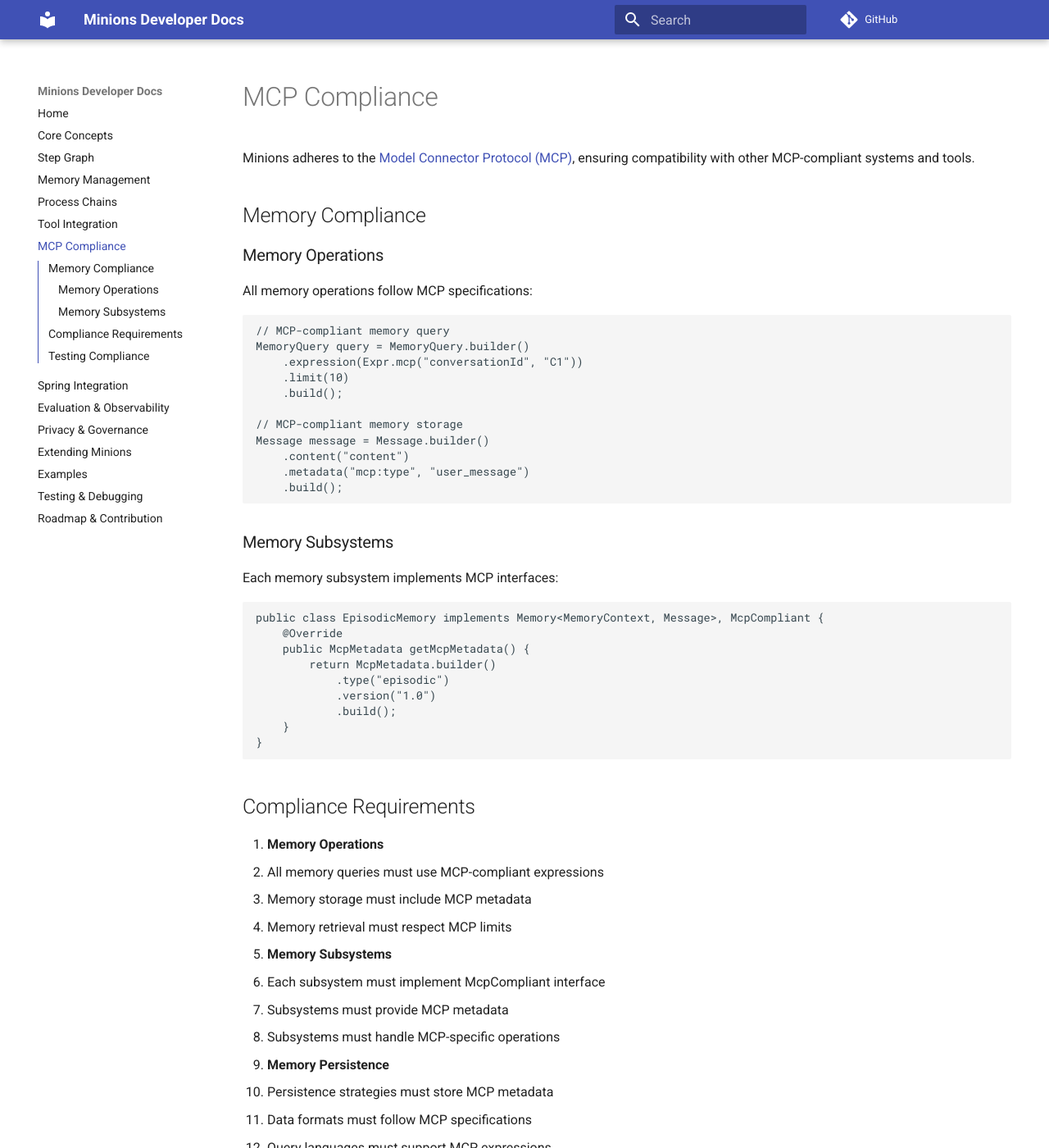
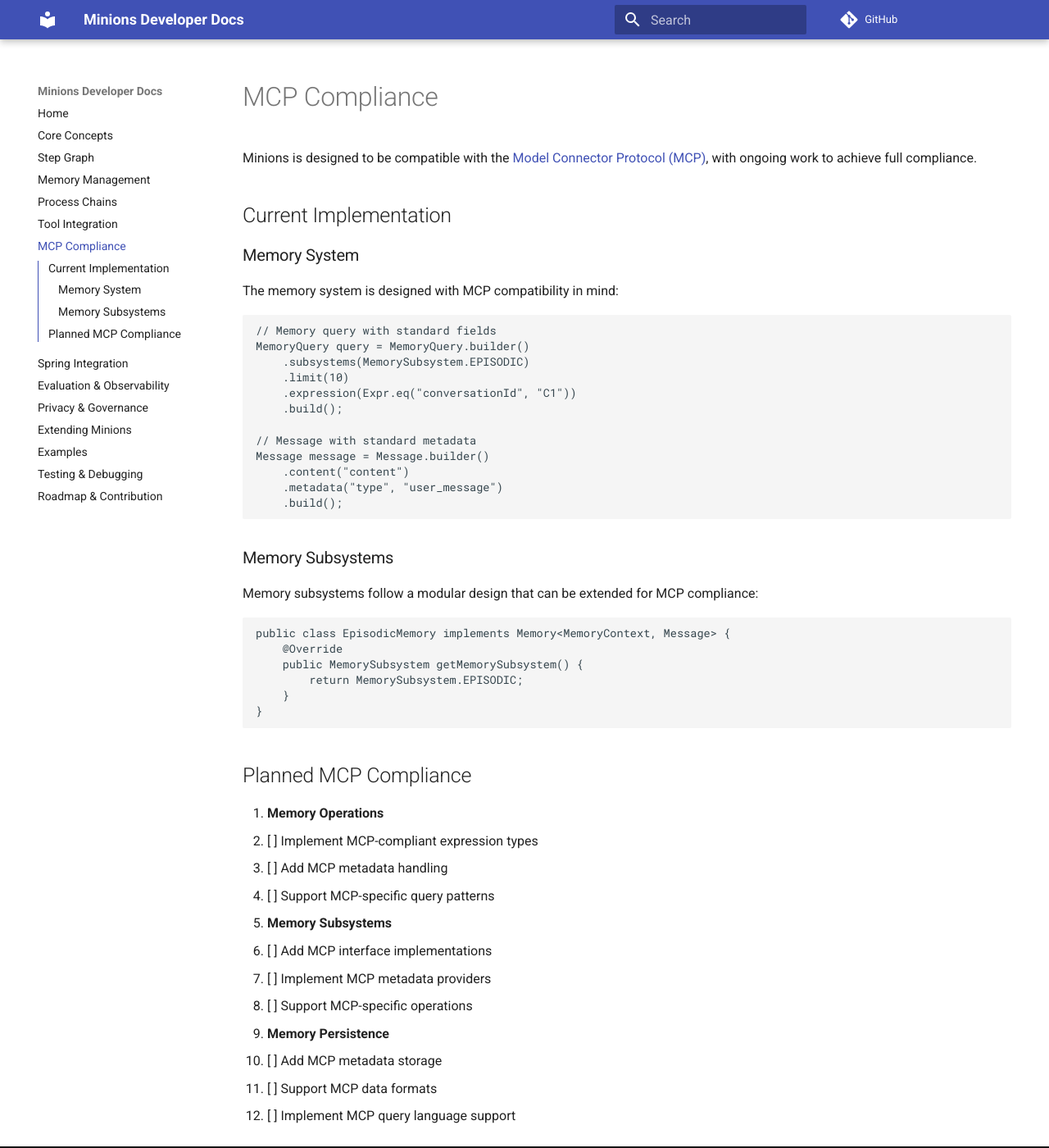
Before and after one commit to minions-ai/minions-docs, an MkDocs documentation site: the page built from docs/06 - MCP Compliance.md, in a window 1280 px wide and 1400 px high. Shown: the whole window at 82% size. Built offline with MkDocs 1.6.1 and Material for MkDocs 9.7.7, drawn with Linux system fonts in a browser that asks for light colours; comment, search, counter and statistics services are not loaded; some of the changed text lies outside the part shown.

````diff
--- a/docs/06 - MCP Compliance.md
+++ b/docs/06 - MCP Compliance.md
@@ -1,75 +1,54 @@
 # MCP Compliance
 
-Minions adheres to the [Model Connector Protocol (MCP)](https://github.com/langchain-ai/langgraph/blob/main/spec/mcp.md), ensuring compatibility with other MCP-compliant systems and tools.
+Minions is designed to be compatible with the [Model Connector Protocol (MCP)](https://github.com/langchain-ai/langgraph/blob/main/spec/mcp.md), with ongoing work to achieve full compliance.
 
-## Memory Compliance
+## Current Implementation
 
-### Memory Operations
+### Memory System
 
-All memory operations follow MCP specifications:
+The memory system is designed with MCP compatibility in mind:
 
 ```java
-// MCP-compliant memory query
+// Memory query with standard fields
 MemoryQuery query = MemoryQuery.builder()
-    .expression(Expr.mcp("conversationId", "C1"))
+    .subsystems(MemorySubsystem.EPISODIC)
     .limit(10)
+    .expression(Expr.eq("conversationId", "C1"))
     .build();
 
-// MCP-compliant memory storage
+// Message with standard metadata
 Message message = Message.builder()
     .content("content")
-    .metadata("mcp:type", "user_message")
+    .metadata("type", "user_message")
     .build();
 ```
 
 ### Memory Subsystems
 
-Each memory subsystem implements MCP interfaces:
+Memory subsystems follow a modular design that can be extended for MCP compliance:
 
 ```java
-public class EpisodicMemory implements Memory<MemoryContext, Message>, McpCompliant {
+public class EpisodicMemory implements Memory<MemoryContext, Message> {
     @Override
-    public McpMetadata getMcpMetadata() {
-        return McpMetadata.builder()
-            .type("episodic")
-            .version("1.0")
-            .build();
+    public MemorySubsystem getMemorySubsystem() {
+        return MemorySubsystem.EPISODIC;
     }
 }
 ```
 
-## Compliance Requirements
+## Planned MCP Compliance
 
 1. **Memory Operations**
-   - All memory queries must use MCP-compliant expressions
-   - Memory storage must include MCP metadata
-   - Memory retrieval must respect MCP limits
+   - [ ] Implement MCP-compliant expression types
+   - [ ] Add MCP metadata handling
+   - [ ] Support MCP-specific query patterns
 
 2. **Memory Subsystems**
-   - Each subsystem must implement McpCompliant interface
-   - Subsystems must provide MCP metadata
-   - Subsystems must handle MCP-specific operations
+   - [ ] Add MCP interface implementations
+   - [ ] Implement MCP metadata providers
+   - [ ] Support MCP-specific operations
 
 3. **Memory Persistence**
-   - Persistence strategies must store MCP metadata
-   - Data formats must follow MCP specifications
-   - Query languages must support MCP expressions
-
-## Testing Compliance
-
-```java
-@Test
-void testMcpCompliance() {
-    MemoryManager manager = new MemoryManager(memories, strategies);
-
-    // Test MCP-compliant query
-    MemoryQuery query = createMcpQuery();
-    List<Message> results = manager.query(query);
-    assertMcpCompliant(results);
-
-    // Test MCP-compliant storage
-    Message message = createMcpMessage();
-    manager.store(MemorySubsystem.EPISODIC, message);
-    assertMcpCompliant(message);
-}
-```
+   - [ ] Add MCP metadata storage
+   - [ ] Support MCP data formats
+   - [ ] Implement MCP query language support
````
Also changed, not shown: docs/03 - Memory Management.md (+66 -27 lines), site/03 - Memory Management.html, site/search/search_index.json.
